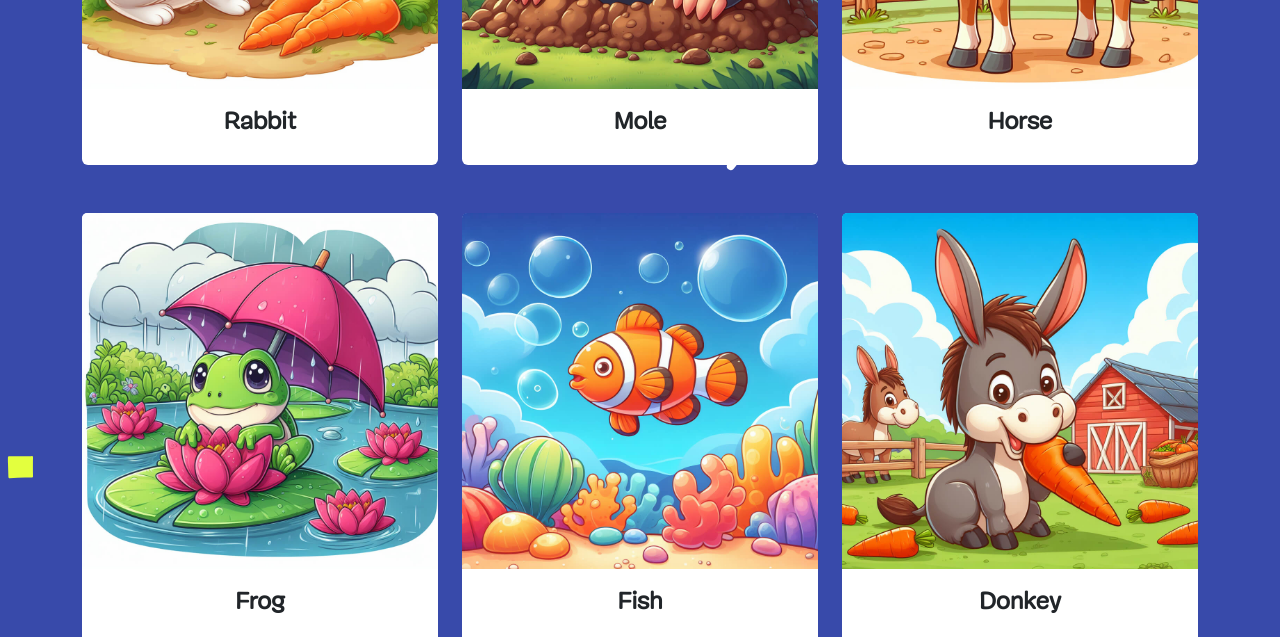
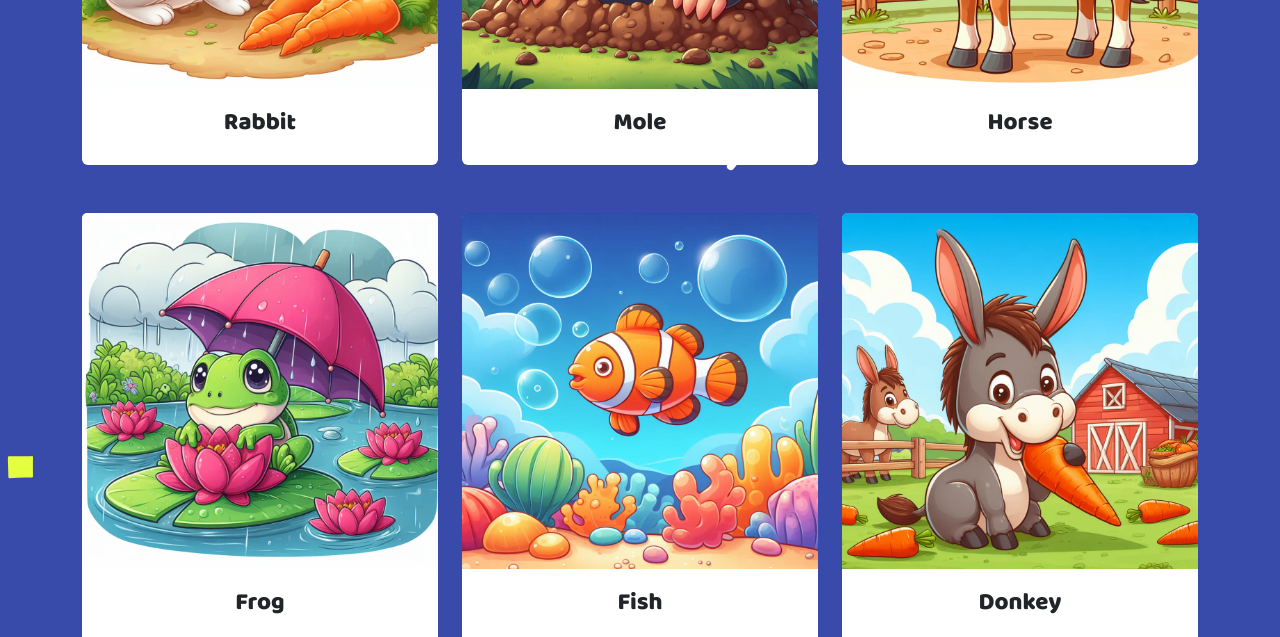
Before and after one commit to exicarus/exicarus.github.io, a Jekyll site: the page built from index.md, in a window 1280 px wide. Shown: the part 313-950 px from the top of the page. Built offline with Jekyll 4.4.1, drawn with Linux system fonts in a browser that asks for light colours; nearby versions of some CDN libraries.

Commit message:
Update : Font

```diff
--- a/assets/css/style.scss
+++ b/assets/css/style.scss
@@ -4,8 +4,8 @@
 @import "bootstrap-5.3.2/scss/bootstrap.scss";
 
 @font-face {
-	font-family: "Mija";
-	src: url("/assets/font/Mija W03 Regular.ttf");
+	font-family: "Baloo";
+	src: url("/assets/font/Baloo-Regular.ttf");
 }
 
 body {
@@ -18,8 +18,8 @@ body {
 
 .card {
     text-decoration: none;
-    font-family: "Mija";
-    font-weight: bold;
+    font-family: "Baloo";
+    // font-weight: bold;
     font-size: x-large;
     border: none;
 }
```
Also changed, not shown: assets/font/Baloo-Regular.ttf (added).
